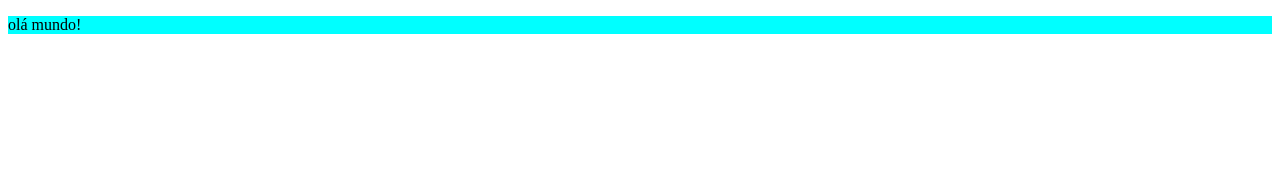
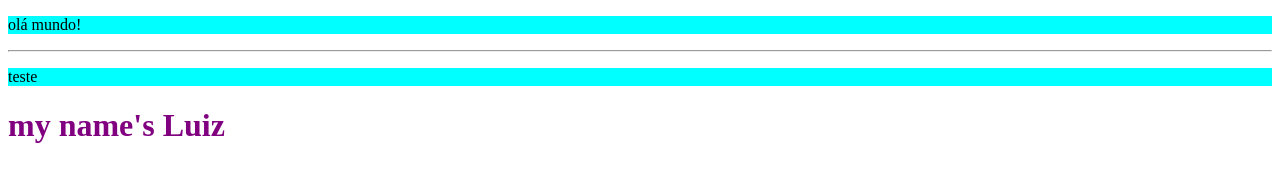
Before and after one commit to luizgustavo111-blip/primeiro-traco-repositorio, a plain HTML site: page index.html in a window 1280 px wide. Drawn offline with Linux system fonts and the light colour scheme.

Commit message:
acrescentei h1

```diff
--- a/estilidades.css
+++ b/estilidades.css
@@ -1,3 +1,6 @@
  p{
     background-color: aqua;
  }
+ h1{
+    color: purple;
+ }
--- a/index.html
+++ b/index.html
@@ -6,8 +6,9 @@
 </head>
 <body>
  <p> olá mundo!</p>
-
-
+<hr/>
+<p> teste </p>
+<h1> my name's Luiz </h1>
 
 </body>
 
```
